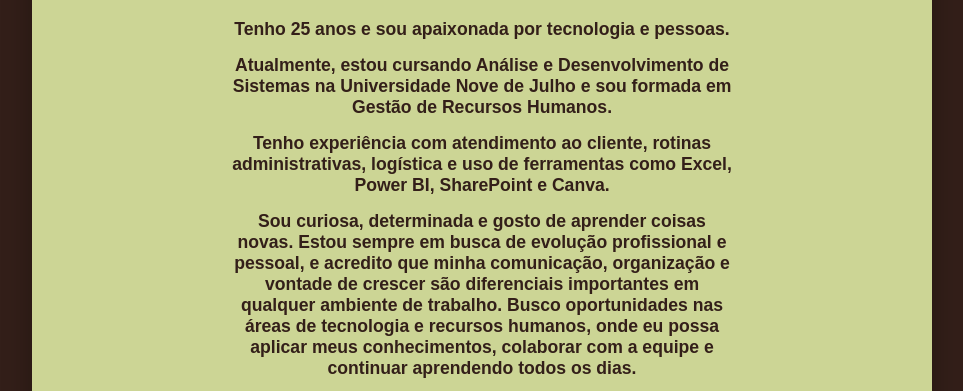
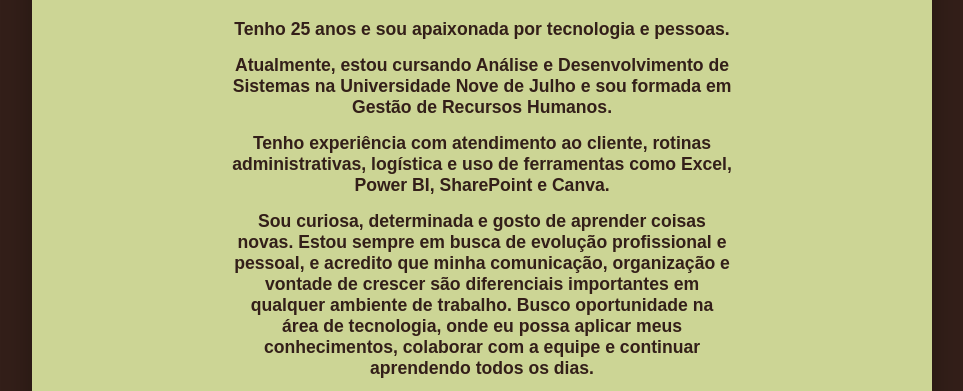
Before and after one commit to AmandaaOliveeira/QuizHTMLCSS, a plain HTML site: page Sobre_mim.html in a window 1280 px wide. Shown: the part 132-523 px from the top of the page, without its empty margins (158-1121 px from the left). Drawn offline with Linux system fonts and the light colour scheme.

Commit message:
Sobre_mim.html

```diff
--- a/Sobre_mim.html
+++ b/Sobre_mim.html
@@ -15,7 +15,7 @@
 
     <p>Sou curiosa, determinada e gosto de aprender coisas novas. Estou sempre em busca de evolução profissional e pessoal, e acredito que minha comunicação, organização e vontade de crescer são diferenciais importantes em qualquer ambiente de trabalho.
 
-Busco oportunidades nas áreas de tecnologia e recursos humanos, onde eu possa aplicar meus conhecimentos, colaborar com a equipe e continuar aprendendo todos os dias.</p>
+Busco oportunidade na área de tecnologia, onde eu possa aplicar meus conhecimentos, colaborar com a equipe e continuar aprendendo todos os dias.</p>
 
 <p><img src="./assets/logo.img.PNG"></p>
 
```
